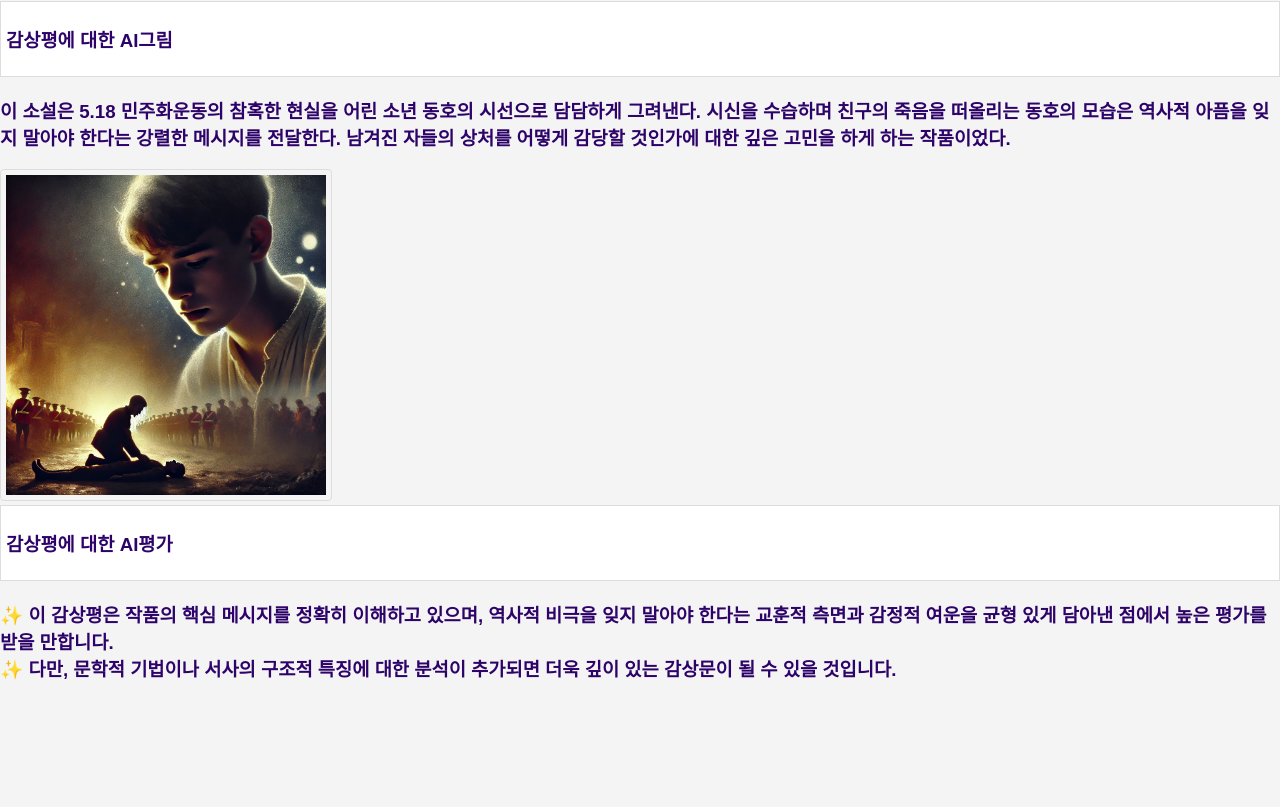
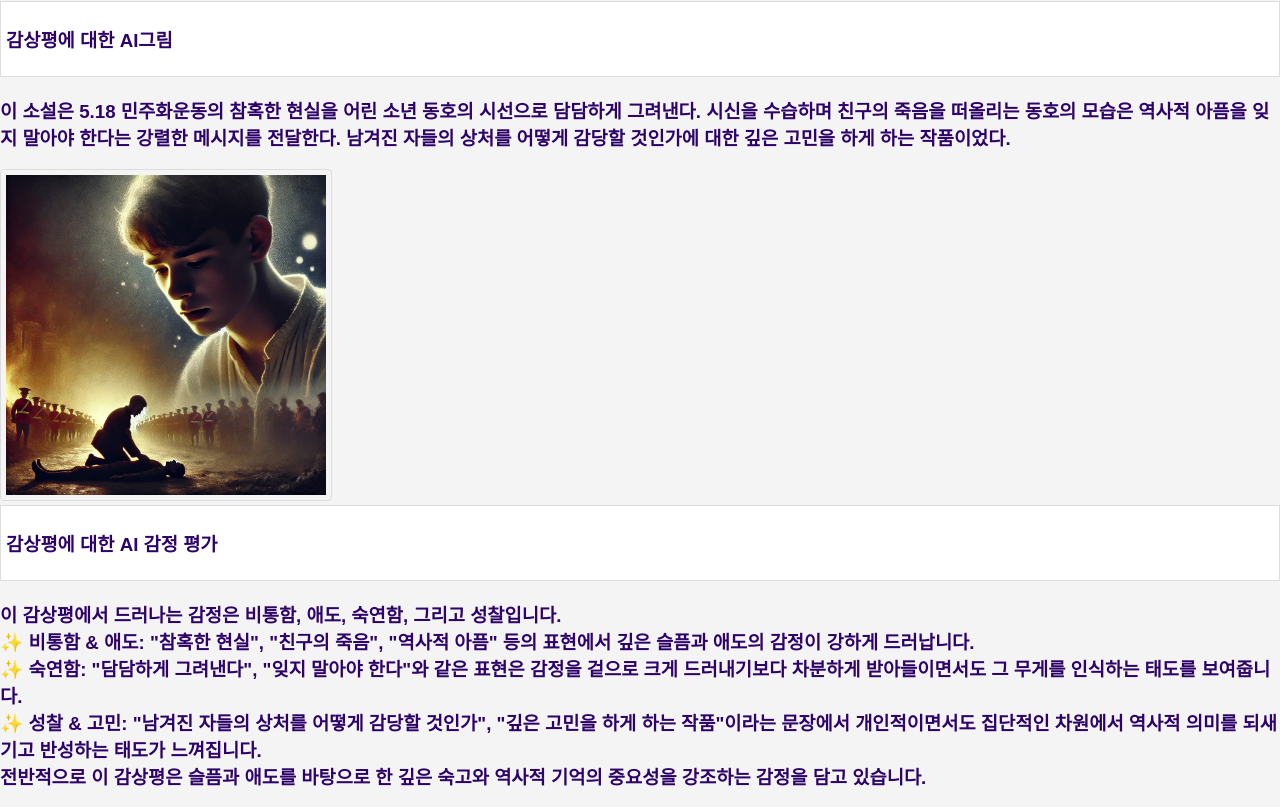
Before and after one commit to s-d-yi/BookLog, a plain HTML site: page boy.html in a window 1280 px wide. Shown: the part 370-1177 px from the top of the page. Before the commit the page ends 1069 px from the top, so only its background shows below. Drawn offline with Linux system fonts and the light colour scheme.

Commit message:
boy.html

```diff
--- a/boy.html
+++ b/boy.html
@@ -20,10 +20,12 @@
     <h3>이 소설은 5.18 민주화운동의 참혹한 현실을 어린 소년 동호의 시선으로 담담하게 그려낸다. 시신을 수습하며 친구의 죽음을 떠올리는 동호의 모습은 역사적 아픔을 잊지 말아야 한다는 강렬한 메시지를 전달한다. 남겨진 자들의 상처를 어떻게 감당할 것인가에 대한 깊은 고민을 하게 하는 작품이었다.<br>
     </h3>
     <img src="boy.webp" alt=소년이 온다">
-    <li><h3>감상평에 대한 AI평가</h3></li>
-    <h3>
-&#10024; 이 감상평은 작품의 핵심 메시지를 정확히 이해하고 있으며, 역사적 비극을 잊지 말아야 한다는 교훈적 측면과 감정적 여운을 균형 있게 담아낸 점에서 높은 평가를 받을 만합니다.<br>
-&#10024; 다만, 문학적 기법이나 서사의 구조적 특징에 대한 분석이 추가되면 더욱 깊이 있는 감상문이 될 수 있을 것입니다.<br>
+    <li><h3>감상평에 대한 AI 감정 평가</h3></li>
+    <h3>이 감상평에서 드러나는 감정은 비통함, 애도, 숙연함, 그리고 성찰입니다.<br>
+&#10024; 비통함 & 애도: "참혹한 현실", "친구의 죽음", "역사적 아픔" 등의 표현에서 깊은 슬픔과 애도의 감정이 강하게 드러납니다.<br>
+&#10024; 숙연함: "담담하게 그려낸다", "잊지 말아야 한다"와 같은 표현은 감정을 겉으로 크게 드러내기보다 차분하게 받아들이면서도 그 무게를 인식하는 태도를 보여줍니다.<br>
+&#10024; 성찰 & 고민: "남겨진 자들의 상처를 어떻게 감당할 것인가", "깊은 고민을 하게 하는 작품"이라는 문장에서 개인적이면서도 집단적인 차원에서 역사적 의미를 되새기고 반성하는 태도가 느껴집니다.<br>
+전반적으로 이 감상평은 슬픔과 애도를 바탕으로 한 깊은 숙고와 역사적 기억의 중요성을 강조하는 감정을 담고 있습니다.<br>
     </h3>
 </ul>
 
```
